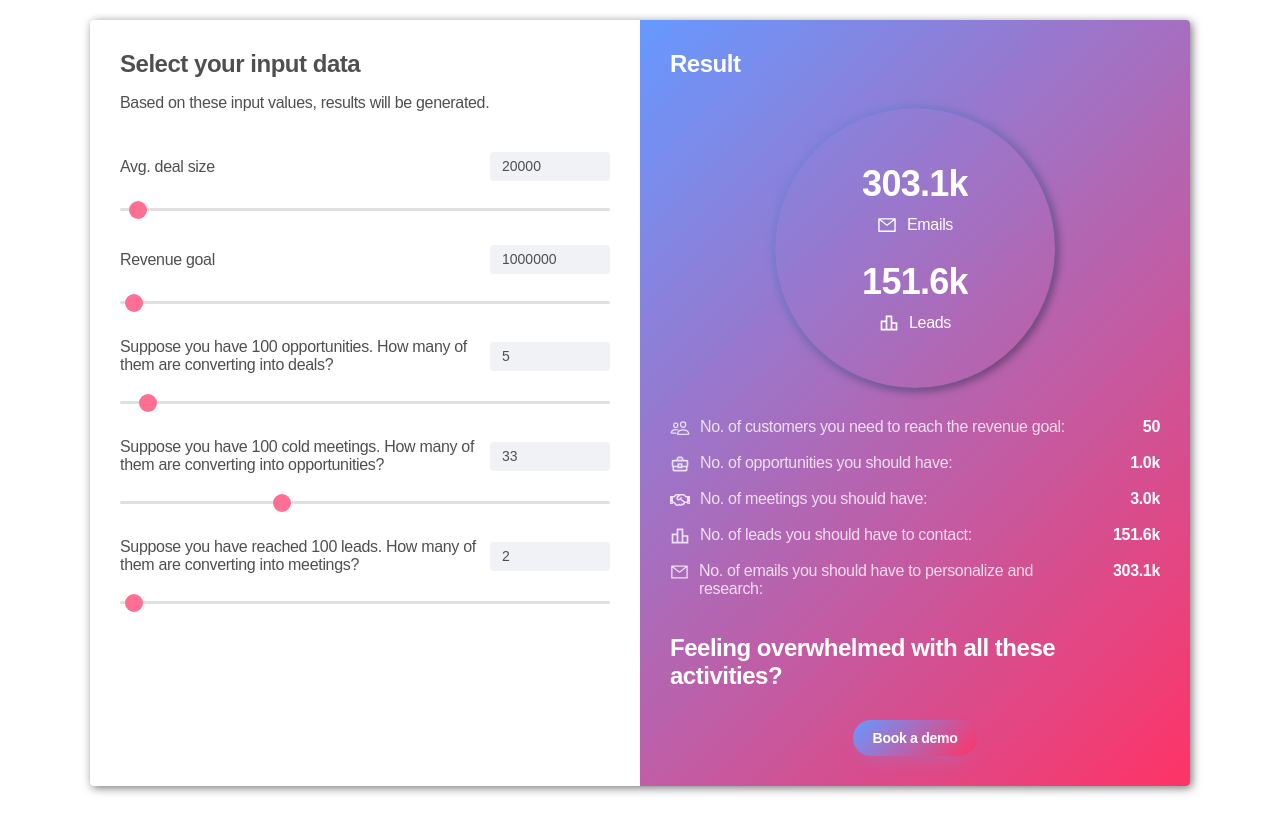
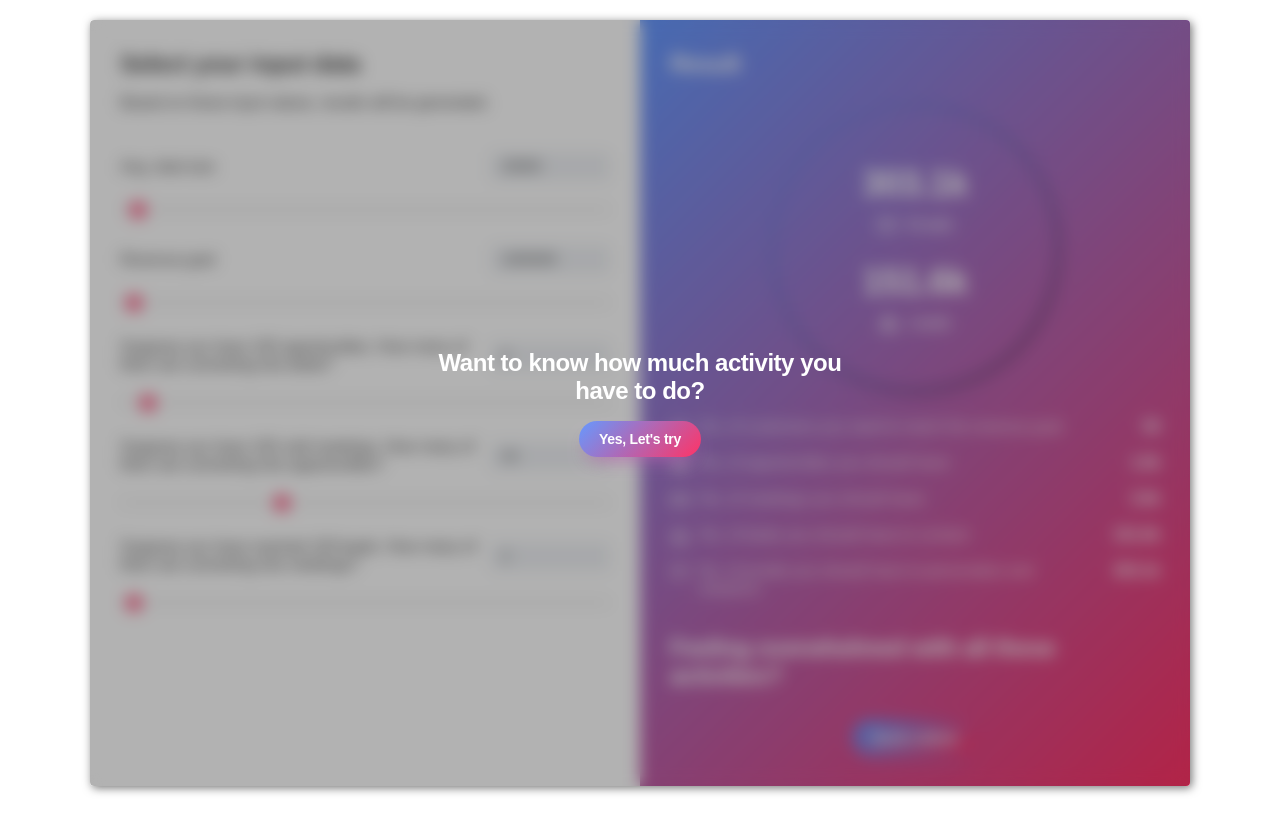
Before and after one commit to DebjitPramanick/Oneshot-Activity-Calculator, a React (Create React App) app: page / in a window 1280 px wide. Shown: the top 832 px of the page. Built offline with nearby package versions, Linux system fonts and the light colour scheme.

Commit message:
Feat: Blurred layer

```diff
--- a/package.json
+++ b/package.json
@@ -14,6 +14,7 @@
     "react-dom": "^18.2.0",
     "react-icons": "^4.8.0",
     "react-scripts": "5.0.1",
+    "react-spinners": "^0.13.8",
     "styled-components": "^5.3.9",
     "typescript": "^4.9.5",
     "web-vitals": "^2.1.4"
--- a/src/components/Calculator/OuputView/index.tsx
+++ b/src/components/Calculator/OuputView/index.tsx
@@ -2,19 +2,23 @@ import React from 'react'
 import { formatNumber } from '../../../helpers/calculator.helper'
 import { Button } from '../../../styles/Form'
 import { SubHeading, Text } from '../../../styles/Typography'
-import { CircleDataContainer, MainData, OutputData, OutputDataItem, OutputsContainer, RowDataContainer } from '../styles'
+import { BlurOverlay, CircleDataContainer, MainData, OutputData, OutputDataItem, OutputsContainer, RowDataContainer } from '../styles'
 import { IoPeopleOutline } from 'react-icons/io5'
 import { MdOutlineBusinessCenter } from 'react-icons/md'
 import { MdOutlineLeaderboard } from 'react-icons/md'
 import { FaRegHandshake } from 'react-icons/fa'
 import { AiOutlineMail } from 'react-icons/ai'
 import { Flex } from '../../../styles/Shared'
+import { ClipLoader } from 'react-spinners'
 
 interface PropsType {
-    outputData: any
+    outputData: any;
+    handleShowOutput: () => void
+    show: boolean;
+    loading: boolean
 }
 
-const OutputView: React.FC<PropsType> = ({ outputData }) => {
+const OutputView: React.FC<PropsType> = ({ outputData, handleShowOutput, show, loading }) => {
 
 
     const redirectUser = () => {
@@ -23,6 +27,23 @@ const OutputView: React.FC<PropsType> = ({ outputData }) => {
 
     return (
         <OutputsContainer>
+            {!show && (
+                <BlurOverlay textWidth={'60%'}>
+                    {loading ? (
+                        <ClipLoader color='#fff' size={90} />
+                    ) : (
+                        <>
+                            <SubHeading style={{ marginBottom: '16px' }}>Please check the input values and then click below to see the result</SubHeading>
+                            <Button onClick={handleShowOutput}>Reveal</Button>
+                        </>
+                    )}
+                </BlurOverlay>
+            )}
+            {loading && (
+                <BlurOverlay textWidth={'60%'}>
+                    <ClipLoader color='#fff' size={90} />
+                </BlurOverlay>
+            )}
             <SubHeading>Result</SubHeading>
             <OutputData>
                 <CircleDataContainer>
--- a/src/components/Calculator/index.tsx
+++ b/src/components/Calculator/index.tsx
@@ -1,9 +1,11 @@
 import { useState, useEffect } from 'react'
-import { ActionsContainer, CaculatorContainer } from './styles'
+import { ActionsContainer, BlurOverlay, CaculatorContainer } from './styles'
 import FieldsData from './fieldsData'
 import { calculateResultHelper } from '../../helpers/calculator.helper'
 import OutputView from './OuputView'
 import InputView from './InputView'
+import { SubHeading } from '../../styles/Typography'
+import { Button } from '../../styles/Form'
 
 const initialOutput = {
     customers: 0,
@@ -17,16 +19,28 @@ const Calculator = () => {
 
     const [fieldsData, setFieldsData] = useState(FieldsData)
     const [outputData, setOutputData] = useState(initialOutput)
+    const [shouldStart, setShouldStart] = useState(false)
+    const [shouldReveal, setShouldReveal] = useState(true)
+    const [loading, setLoading] = useState(false)
 
     useEffect(() => {
         const calculateOutput = () => {
+            if(shouldStart) setLoading(true)
             let [dealsize, revenueGoal, dealCnvRate, oppCnvRate, leadsCnvRate] = fieldsData;
             const result = calculateResultHelper(dealsize.val, revenueGoal.val, dealCnvRate.val, oppCnvRate.val, leadsCnvRate.val)
             setOutputData(result)
         }
 
         calculateOutput()
-    }, [fieldsData])
+
+        const timeoutID = setTimeout(() => {
+            setLoading(false);
+        }, 1500);
+
+        return () => {
+            clearTimeout(timeoutID);
+        };
+    }, [fieldsData, shouldStart])
 
 
     const handleFieldVal = (key: any, val: any) => {
@@ -36,11 +50,34 @@ const Calculator = () => {
         setFieldsData(newData)
     }
 
+    const handleStart = () => {
+        setShouldStart(true)
+        setShouldReveal(false)
+    }
+
+    const handleShowOutput = () => {
+        setLoading(true)
+        setTimeout(() => {
+            setLoading(false)
+            setShouldReveal(true)
+        }, 1500);
+    }
+
     return (
         <CaculatorContainer>
+            {!shouldStart && (
+                <BlurOverlay>
+                    <SubHeading style={{ marginBottom: '16px' }}>Want to know how much activity you have to do?</SubHeading>
+                    <Button onClick={handleStart}>Yes, Let's try</Button>
+                </BlurOverlay>
+            )}
             <ActionsContainer>
-                <InputView fieldsData={fieldsData} handleFieldVal={handleFieldVal}/>
-                <OutputView outputData={outputData} />
+                <InputView fieldsData={fieldsData} handleFieldVal={handleFieldVal} />
+                <OutputView
+                    outputData={outputData}
+                    handleShowOutput={handleShowOutput}
+                    show={shouldReveal}
+                    loading={loading} />
             </ActionsContainer>
         </CaculatorContainer>
     )
--- a/src/components/Calculator/styles.ts
+++ b/src/components/Calculator/styles.ts
@@ -9,6 +9,7 @@ export const CaculatorContainer = styled.div`
     box-shadow: 2px 2px 10px #0000008a;
     background: #fff;
     overflow:hidden;
+    position: relative;
 
     @media(max-width: 1180px){
         width: calc(100% - 112px);
@@ -20,6 +21,27 @@ export const CaculatorContainer = styled.div`
 
     @media(max-width: 500px){
         width: 100%;
+    }
+`
+
+export const BlurOverlay = styled.div<{textWidth?: string}>`
+    position: absolute;
+    top: 0;
+    right: 0;
+    left: 0;
+    bottom: 0;
+    display: flex;
+    align-items: center;
+    justify-content: center;
+    flex-direction: column;
+    backdrop-filter: blur(8px);
+    background: #0000004d;
+    z-index: 9;
+    text-align: center;
+
+    h1{
+        color: #fff;
+        width: ${props => props.textWidth || '40%'};
     }
 `
 
@@ -41,6 +63,7 @@ export const OutputsContainer = styled.div`
     flex-basis: 50%;
     padding: 30px;
     background: linear-gradient(135deg, ${colors.gradientA} 0%, ${colors.gradientB} 100%);
+    position: relative;
 
     p, h1, a {
         color: #fff;
```
Also changed, not shown: 2 other files (tests, documents, lock files or other folders).
